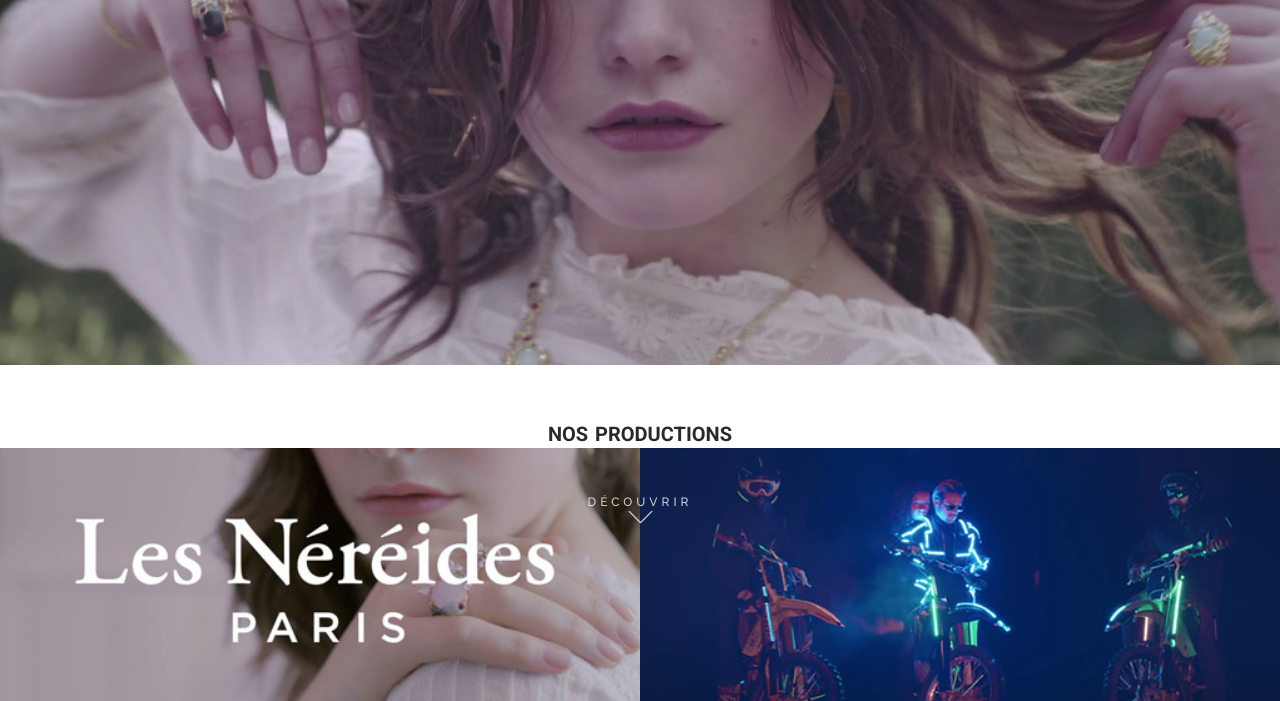
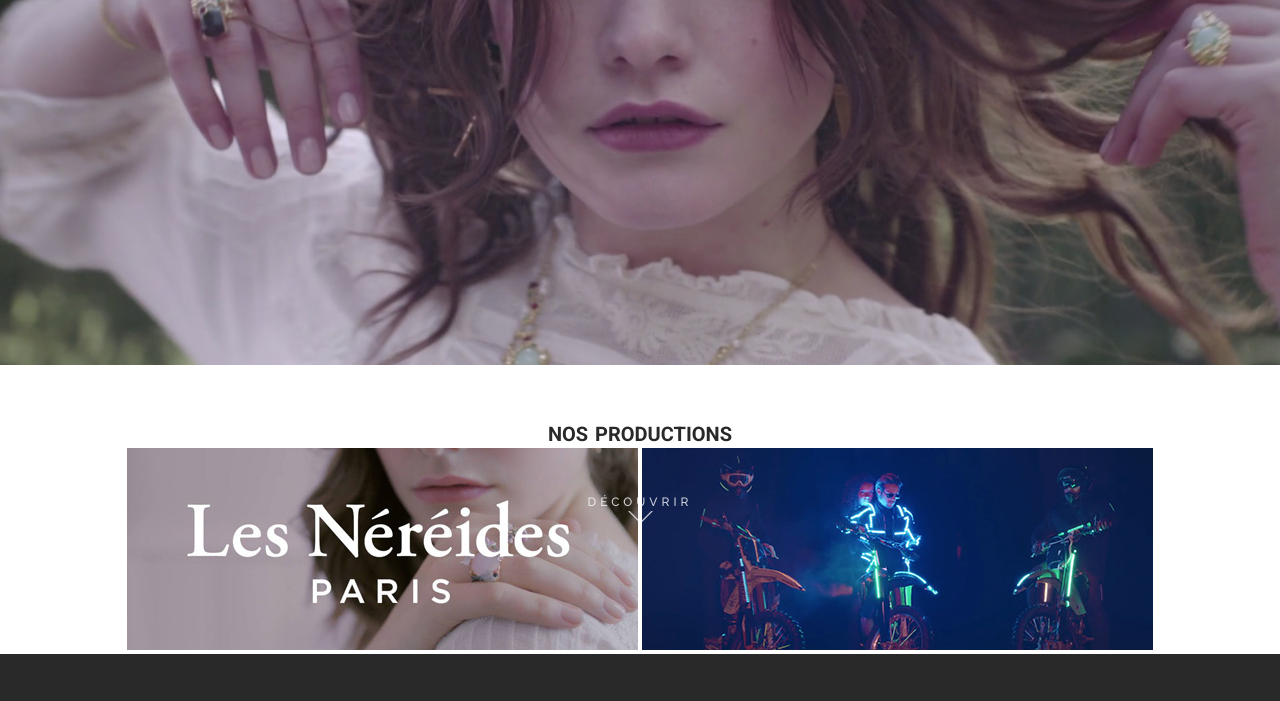
Before and after one commit to kevintr2/dissidence, a plain HTML site: page index.html in a window 1280 px wide. Shown: the part 95-796 px from the top of the page. Drawn offline with nearby package versions, Linux system fonts and the light colour scheme; files that its build step writes are made by us from their sources.

Commit message:
bug fixed

```diff
--- a/css/style.css
+++ b/css/style.css
@@ -134,11 +134,11 @@ h2 a{
 /* -------------------- Preview --------------------*/
 
 #previews {
-	height:100vh;
+	height:100%;
 	text-align: center;
 }
 
-#previews img{
+.shortprev {
     width: 50%;
     padding: 0;
     margin: 0;
@@ -146,7 +146,7 @@ h2 a{
     float: left;
 }
 
-img .longprev {
+#previews img .longprev {
 	width:100%;
 }
 
```
